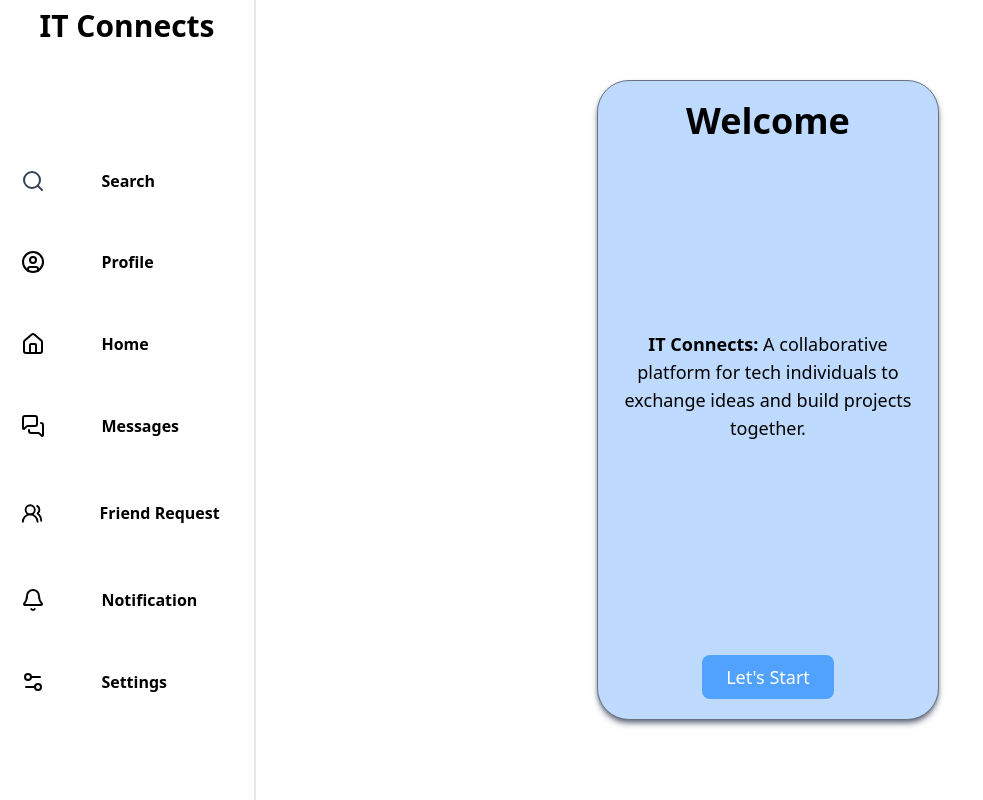
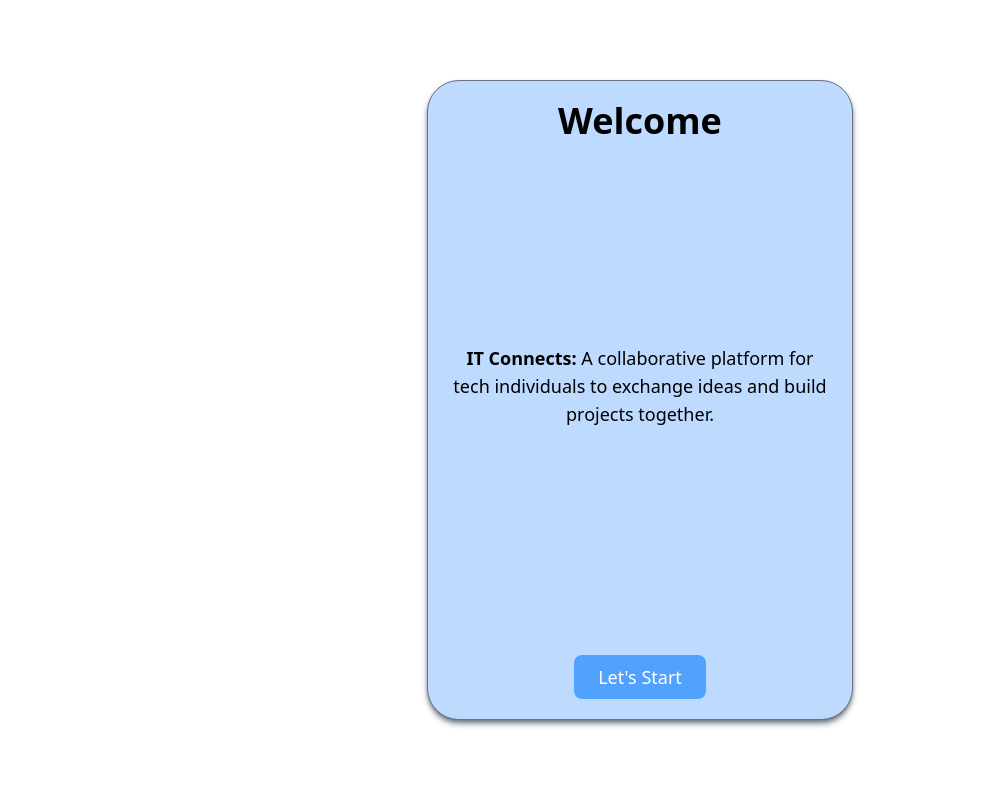
Before and after one commit to CarlAndreDiomon/itconnect_client, a React (Vite) app: page /landing in a window 1280 px wide. Shown: the whole page, without its empty margins (0-983 px from the left). Built offline with nearby package versions, Linux system fonts and the light colour scheme.

Commit message:
Landing Page Version 1.1.1 | Update style so navbar will not appeared

```diff
--- a/src/pages/landingPage.jsx
+++ b/src/pages/landingPage.jsx
@@ -1,6 +1,6 @@
 export default function LandingPage() {
   return (
-    <main className="h-screen flex justify-center items-center bg-blue-200 md:bg-white">
+    <main className="fixed inset-0 z-50 flex-col h-screen flex justify-center items-center bg-blue-200 md:bg-white">
       <article className=" p-5 2xl:p-13 w-4/5 h-4/5 md:w-2/4 lg:w-2/5 xl:w-2/6 2xl:md:w-2/5 md:shadow-md md:border md:bg-blue-200 md:border-gray-500 md:shadow-gray-500 md:rounded-4xl flex flex-col">
         <header className="flex justify-center">
           <h1 className="text-center font-semibold text-4xl 2xl:text-6xl">
```
